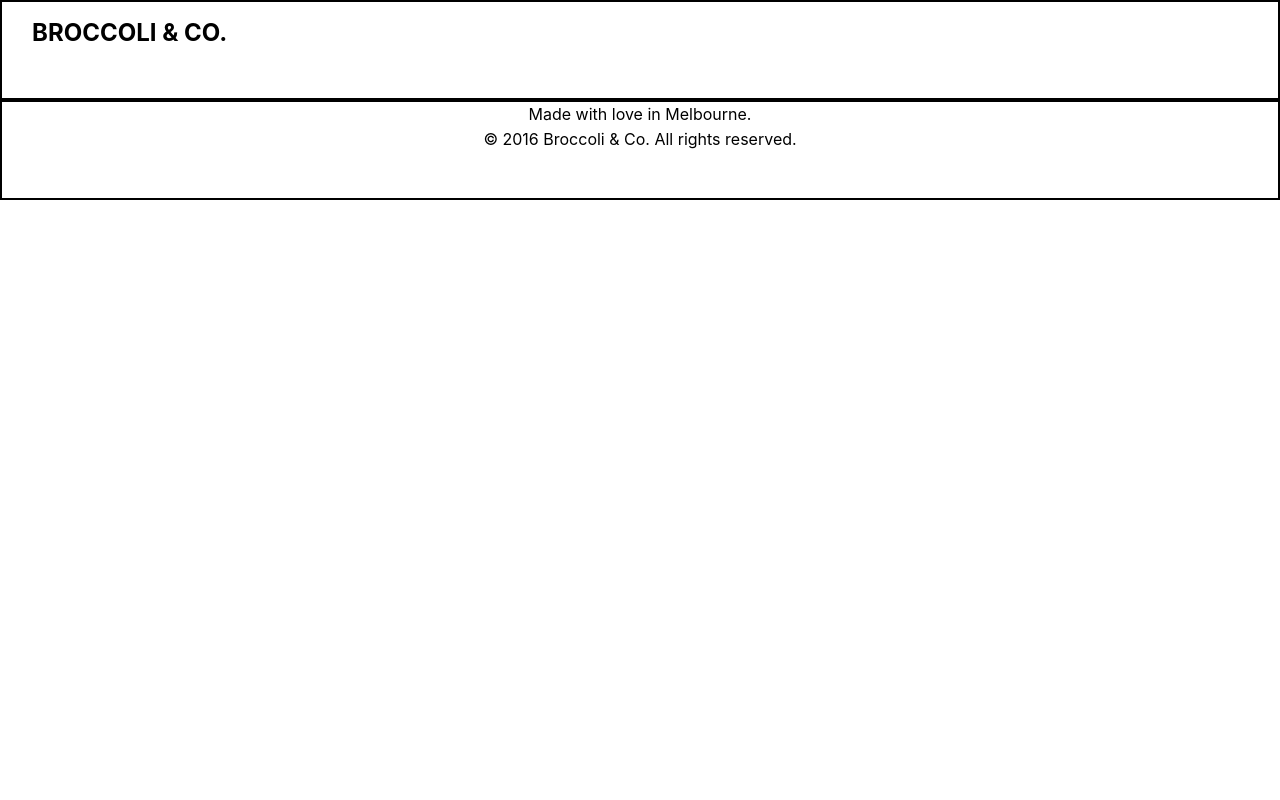
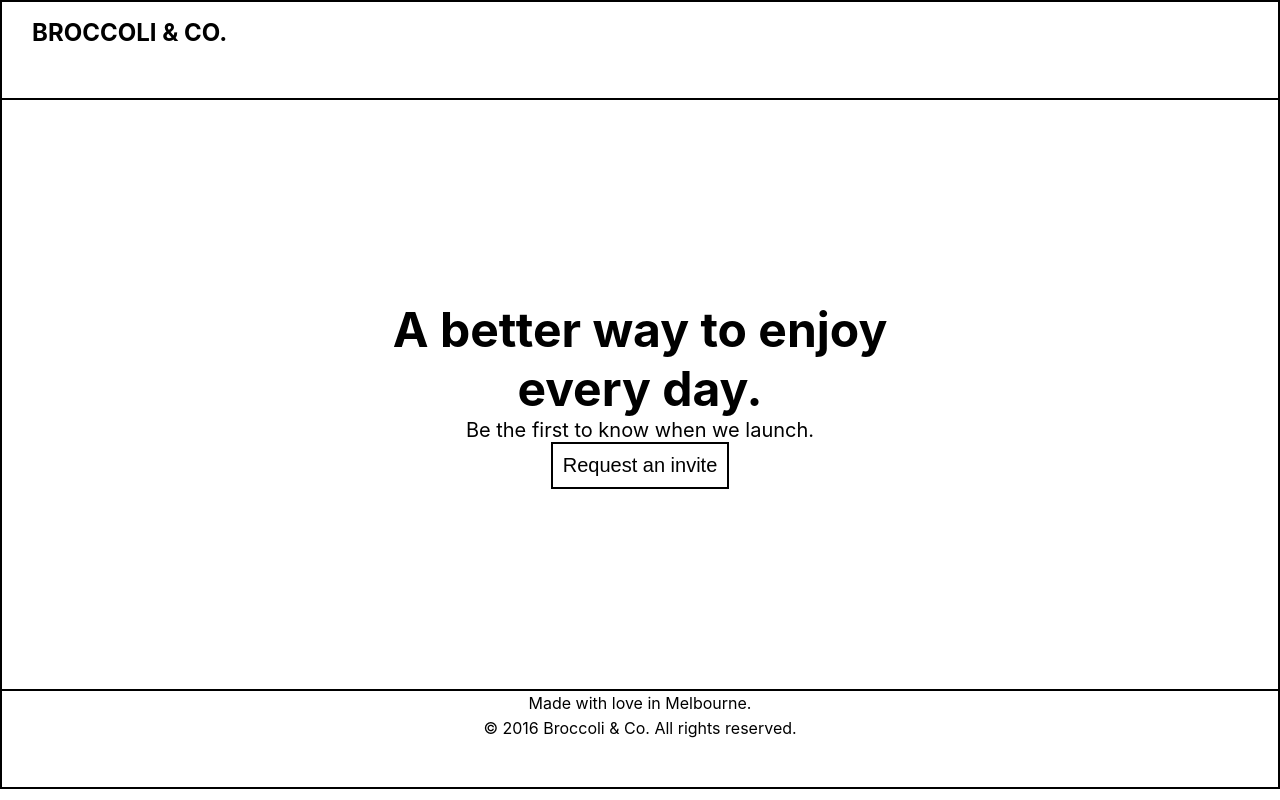
Before and after one commit to danchengsh/blinq-challenge, a React (Create React App) app in the folder blinq-app/: page / in a window 1280 px wide. Built offline with nearby package versions, Linux system fonts and the light colour scheme.

Commit message:
Setup Homepage component

```diff
--- a/blinq-app/src/App.js
+++ b/blinq-app/src/App.js
@@ -1,16 +1,17 @@
 import React, { Fragment } from 'react';
 import { Routes, Route } from 'react-router-dom';
 import HeaderBar from './components/header-bar/header-bar.component';
+import Homepage from './components/homepage/homepage.component';
 import FooterBar from './components/footer-bar/footer-bar.component';
 
 const App = () => {
   return (
     <Fragment>
       <HeaderBar />
-      {/* <Routes>
-        <Route path='/' element={<HomePage />}>
+      <Routes>
+        <Route path='/' element={<Homepage />}>
         </Route>
-      </Routes> */}
+      </Routes>
       <FooterBar />
     </Fragment>
   );
--- /dev/null
+++ b/blinq-app/src/components/homepage/homepage.component.jsx
@@ -0,0 +1,15 @@
+import './homepage.styles.css';
+
+const Homepage = () => {
+    return (
+      <div className="homepage-container">
+        <div className="homepage-content-container">
+          <div className="title">A better way to enjoy every day.</div>
+          <div className="subtitle">Be the first to know when we launch.</div>
+          <button type="button">Request an invite</button>
+        </div>
+      </div>
+    );
+};
+
+export default Homepage;
--- /dev/null
+++ b/blinq-app/src/components/homepage/homepage.styles.css
@@ -0,0 +1,28 @@
+.homepage-container {
+    width: 100%;
+    border: 2px black;
+    border-style: none solid;
+}
+
+.homepage-content-container {
+    width: 50%;
+    padding: 200px 0;
+    margin: auto;
+    text-align: center;
+}
+
+.title {
+    font-size: 48px;
+    font-weight: 700;
+}
+
+.subtitle {
+    font-size: 20px;
+}
+
+button {
+    border: 2px solid black;
+    padding: 10px;
+    font-size: 20px;
+    background-color: transparent;
+}
```
